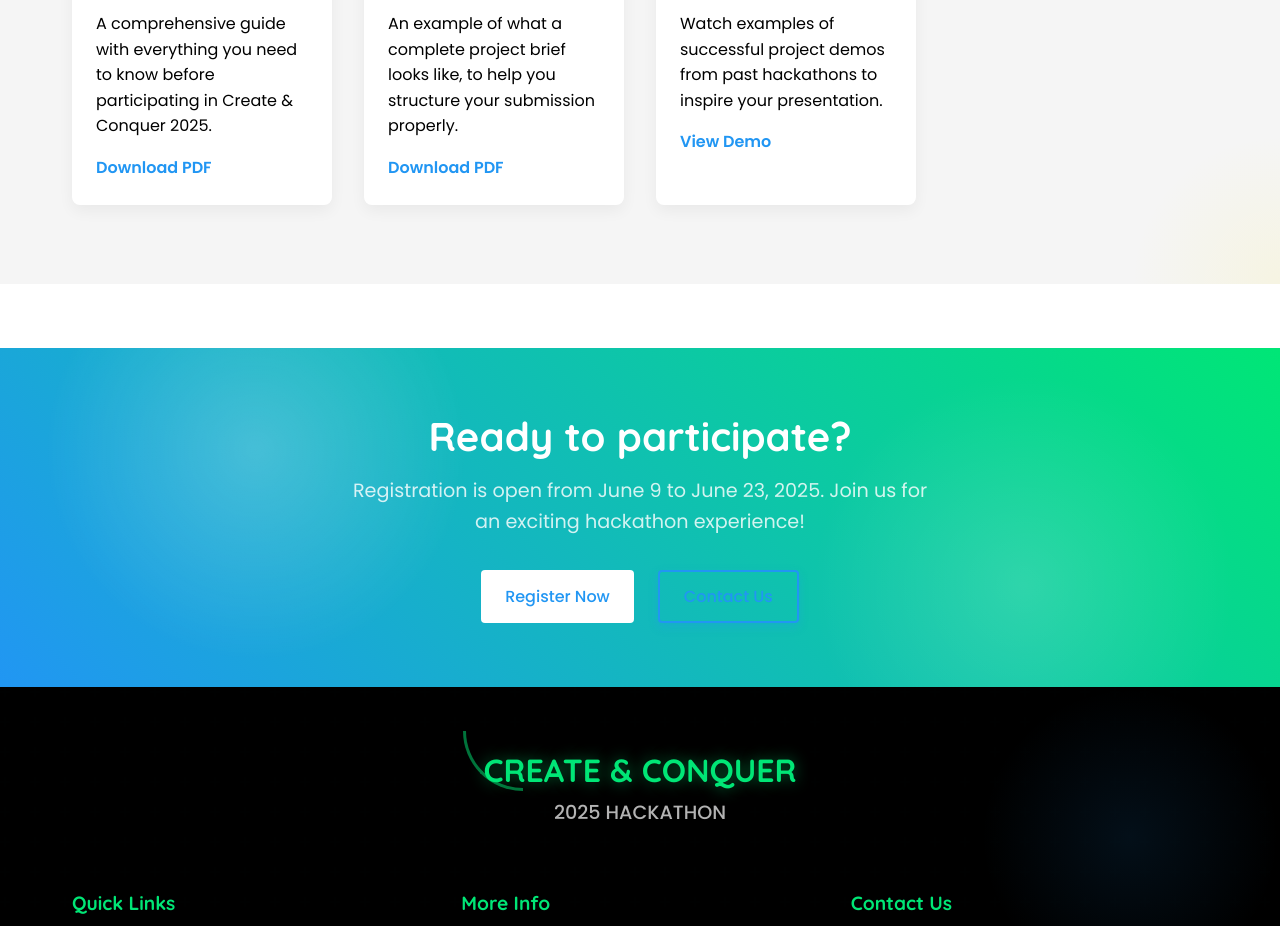
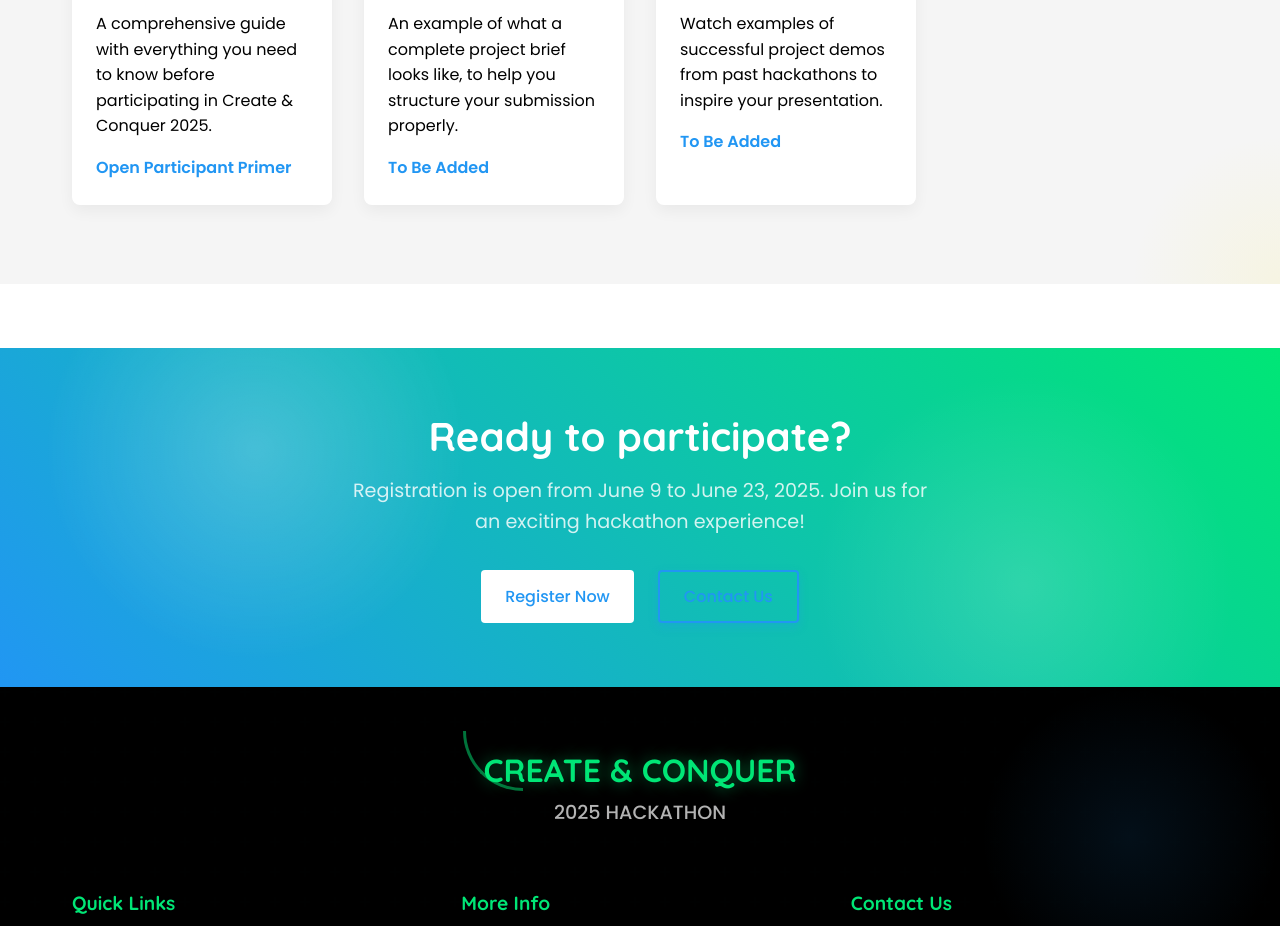
Before and after one commit to Xhinvier07/createconquer, a React (Vite) app: page /resources in a window 1280 px wide. Shown: the part 3169-4095 px from the top of the page. Built offline with nearby package versions, Linux system fonts and the light colour scheme.

Commit message:
updated resources page details

```diff
--- a/src/pages/Resources.jsx
+++ b/src/pages/Resources.jsx
@@ -378,7 +378,7 @@ const Resources = () => {
                   viewport={{ once: true }}
                   transition={{ duration: 0.5, delay: 0.6 }}
                 >
-                  <a href="#" className="btn" target="_blank" rel="noopener noreferrer">
+                  <a href="https://discord.gg/sY8KtCDNpj" className="btn" target="_blank" rel="noopener noreferrer">
                     <i className="fab fa-discord"></i> Join Discord Server
                   </a>
                 </motion.div>
@@ -434,7 +434,7 @@ const Resources = () => {
                   delay={0.1}
                 >
                   <p>A comprehensive guide with everything you need to know before participating in Create & Conquer 2025.</p>
-                  <a href="#" className="resource-link">Download PDF</a>
+                  <a href="https://bit.ly/createconquerprimer" className="resource-link">Open Participant Primer</a>
                 </Card>
               </motion.div>
 
@@ -445,7 +445,7 @@ const Resources = () => {
                   delay={0.2}
                 >
                   <p>An example of what a complete project brief looks like, to help you structure your submission properly.</p>
-                  <a href="#" className="resource-link">Download PDF</a>
+                  <a href="#" className="resource-link">To Be Added</a>
                 </Card>
               </motion.div>
 
@@ -456,7 +456,7 @@ const Resources = () => {
                   delay={0.3}
                 >
                   <p>Watch examples of successful project demos from past hackathons to inspire your presentation.</p>
-                  <a href="#" className="resource-link">View Demo</a>
+                  <a href="#" className="resource-link">To Be Added</a>
                 </Card>
               </motion.div>
             </motion.div>
```
